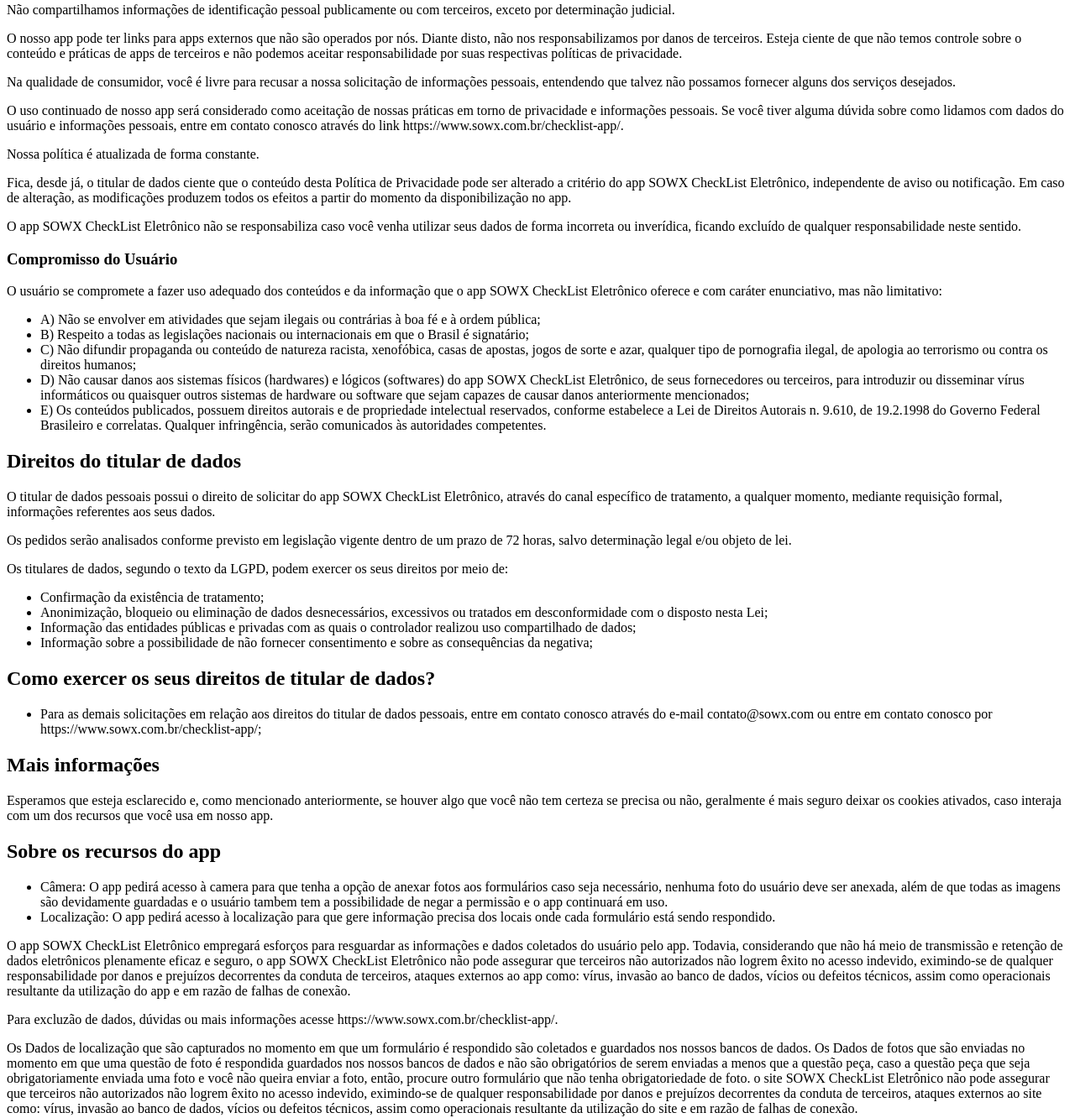
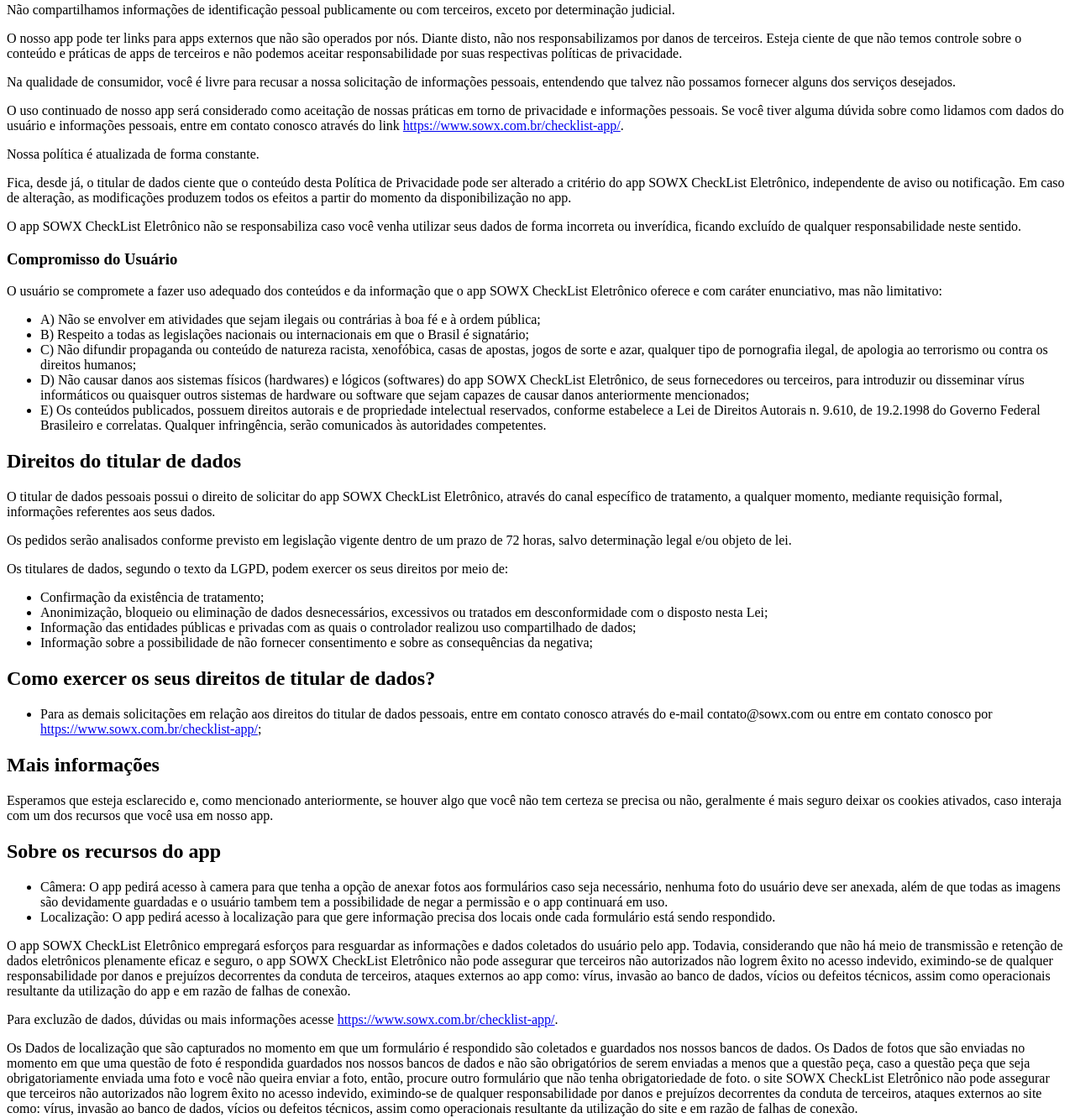
Before and after one commit to shymarrai/policyChecklist, a plain HTML site: page index.html in a window 1280 px wide. Shown: the part 337-1669 px from the top of the page at 84% size. Drawn offline with Linux system fonts and the light colour scheme.

Commit message:
Update index.html

```diff
--- a/index.html
+++ b/index.html
@@ -46,7 +46,7 @@
 
     <p>O uso continuado de nosso app será considerado como aceitação de nossas práticas em torno de privacidade e
         informações pessoais. Se você tiver alguma dúvida sobre como lidamos com dados do usuário e informações
-        pessoais, entre em contato conosco através do link https://www.sowx.com.br/checklist-app/.</p>
+        pessoais, entre em contato conosco através do link <a href="https://www.sowx.com.br/checklist-app/">https://www.sowx.com.br/checklist-app/</a>.</p>
 
     <p>Nossa política é atualizada de forma constante.</p>
 
@@ -101,7 +101,7 @@
 
 
         <li>Para as demais solicitações em relação aos direitos do titular de dados pessoais, entre em contato conosco
-            através do e-mail contato@sowx.com ou entre em contato conosco por https://www.sowx.com.br/checklist-app/;</li>
+            através do e-mail contato@sowx.com ou entre em contato conosco por <a href="https://www.sowx.com.br/checklist-app/">https://www.sowx.com.br/checklist-app/</a>;</li>
     </ul>
 
     <h2>Mais informações</h2>
@@ -128,7 +128,7 @@
         externos ao app como: vírus, invasão ao banco de dados, vícios ou defeitos técnicos, assim como operacionais
         resultante da utilização do app e em razão de falhas de conexão.</p>
 
-<p>Para excluzão de dados, dúvidas ou mais informações acesse https://www.sowx.com.br/checklist-app/.</p>
+<p>Para excluzão de dados, dúvidas ou mais informações acesse <a href="https://www.sowx.com.br/checklist-app/">https://www.sowx.com.br/checklist-app/</a>.</p>
     <span>Os Dados de localização que são capturados no momento em que um formulário é respondido são coletados e guardados nos nossos bancos de dados.
 
 Os Dados de fotos que são enviadas no momento em que uma questão de foto é respondida guardados nos nossos bancos de dados e não são obrigatórios de serem enviadas a menos que a questão peça, caso a questão peça que seja obrigatoriamente enviada uma foto e você não queira enviar a foto, então, procure outro formulário que não tenha obrigatoriedade de foto.</span>
```
